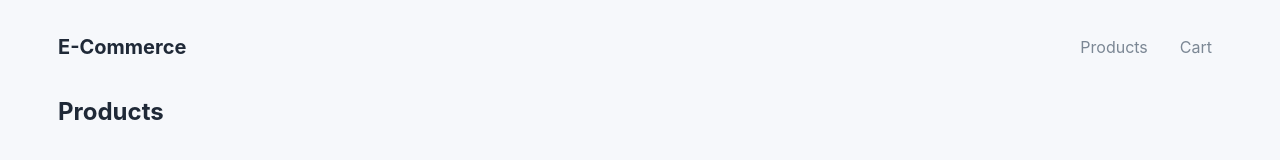
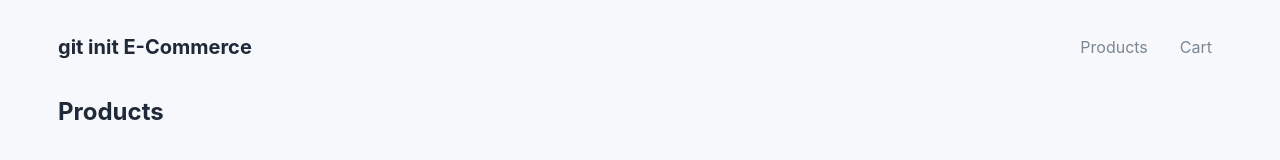
Before and after one commit to Gopu-Saikumar/ecommerce-website, a website: page public/index.html in a window 1280 px wide. Shown: the top 160 px of the page. Drawn offline with Linux system fonts and the light colour scheme; no server answers.

Commit message:
Initial commit

```diff
--- a/public/index.html
+++ b/public/index.html
@@ -7,7 +7,8 @@
 <body>
   <div class="container">
     <header class="header">
-      <a class="logo" href="/"> E-Commerce</a>
+      <a class="logo" href="/">git init
+ E-Commerce</a>
       <nav class="nav">
         <a href="#">Products</a>
         <a href="#">Cart</a>
```
